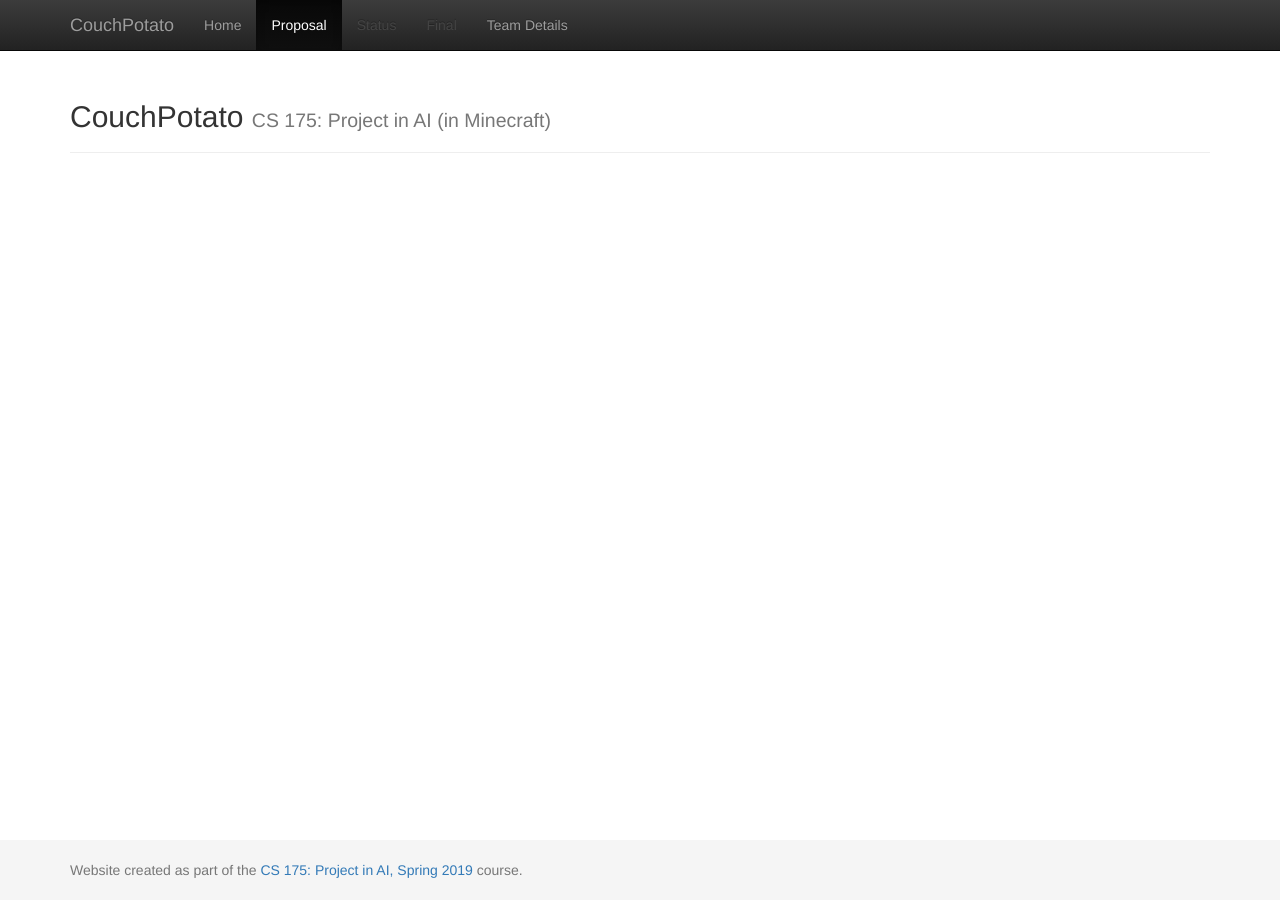
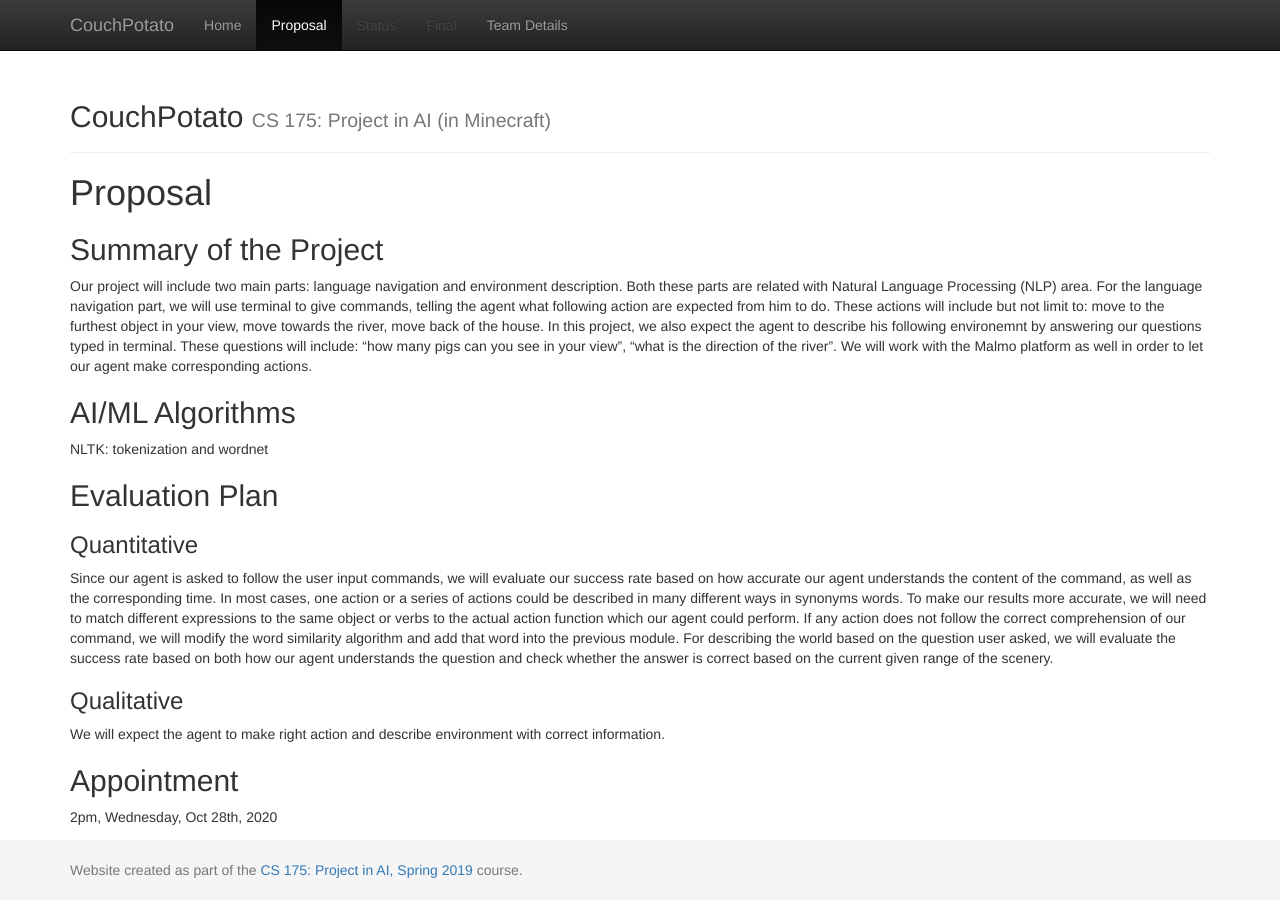
Before and after one commit to SkellyDev/CouchPotato, a Jekyll site: the page built from docs/proposal.md, in a window 1280 px wide. Built offline with Jekyll 4.4.1, drawn with Linux system fonts in a browser that asks for light colours; our own code applies the rules of GitHub Pages for plain Markdown files.

Commit message:
Update proposal.md
add three sections

```diff
--- a/docs/proposal.md
+++ b/docs/proposal.md
@@ -1,4 +1,17 @@
----
-layout: default
-title:  Proposal
----
+# Proposal
+
+## Summary of the Project
+Our project will include two main parts: language navigation and environment description. Both these parts are related with Natural Language Processing (NLP) area. For the language navigation part, we will use terminal to give commands, telling the agent what following action are expected from him to do. These actions will include but not limit to: move to the furthest object in your view, move towards the river, move back of the house. In this project, we also expect the agent to describe his following environemnt by answering our questions typed in terminal. These questions will include: "how many pigs can you see in your view", "what is the direction of the river". We will work with the Malmo platform as well in order to let our agent make corresponding actions.
+
+## AI/ML Algorithms
+NLTK: tokenization and wordnet
+
+## Evaluation Plan
+### Quantitative
+Since our agent is asked to follow the user input commands, we will evaluate our success rate based on how accurate our agent understands the content of the command, as well as the corresponding time. In most cases, one action or a series of actions could be described in many different ways in synonyms words. To make our results more accurate, we will need to match different expressions to the same object or verbs to the actual action function which our agent could perform. If any action does not follow the correct comprehension of our command, we will modify the word similarity algorithm and add that word into the previous module. For describing the world based on the question user asked, we will evaluate the success rate based on both how our agent understands the question and check whether the answer is correct based on the current given range of the scenery.
+
+### Qualitative
+We will expect the agent to make right action and describe environment with correct information.
+
+## Appointment
+2pm, Wednesday, Oct 28th, 2020
```
